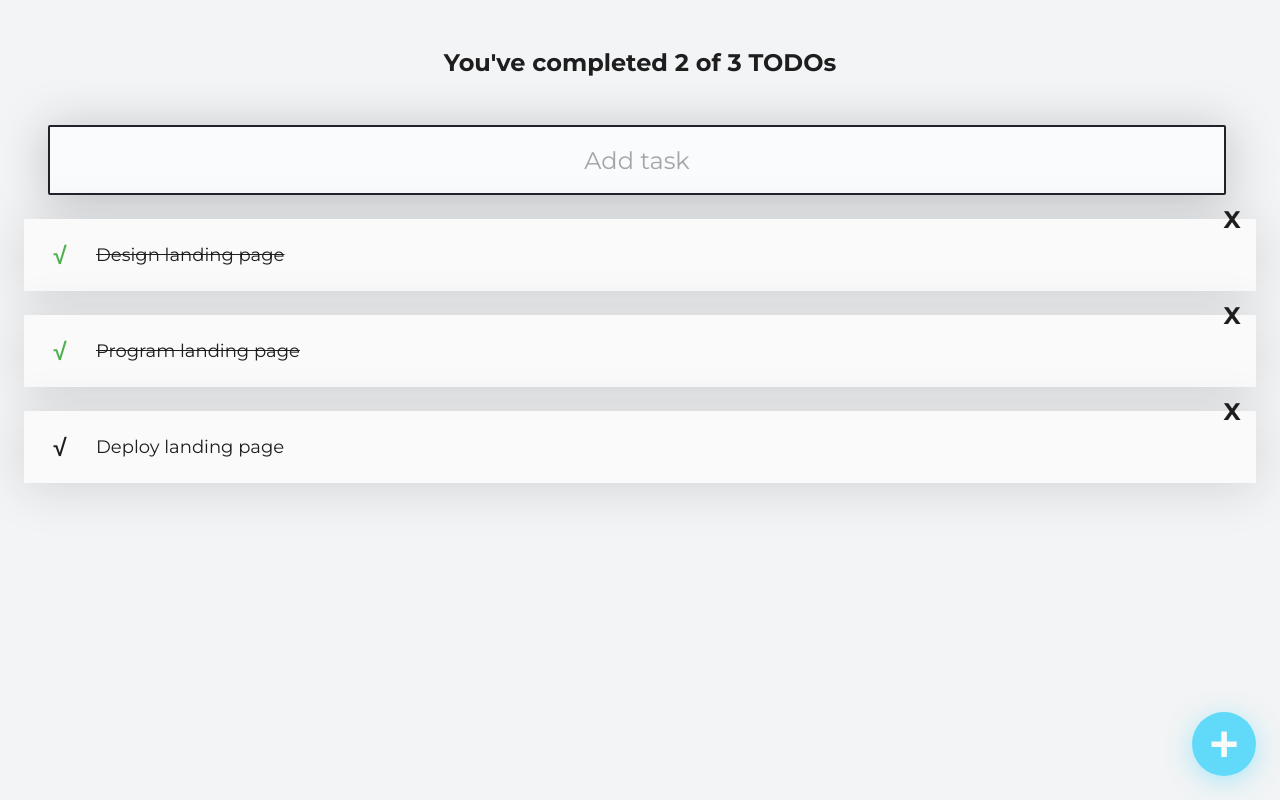
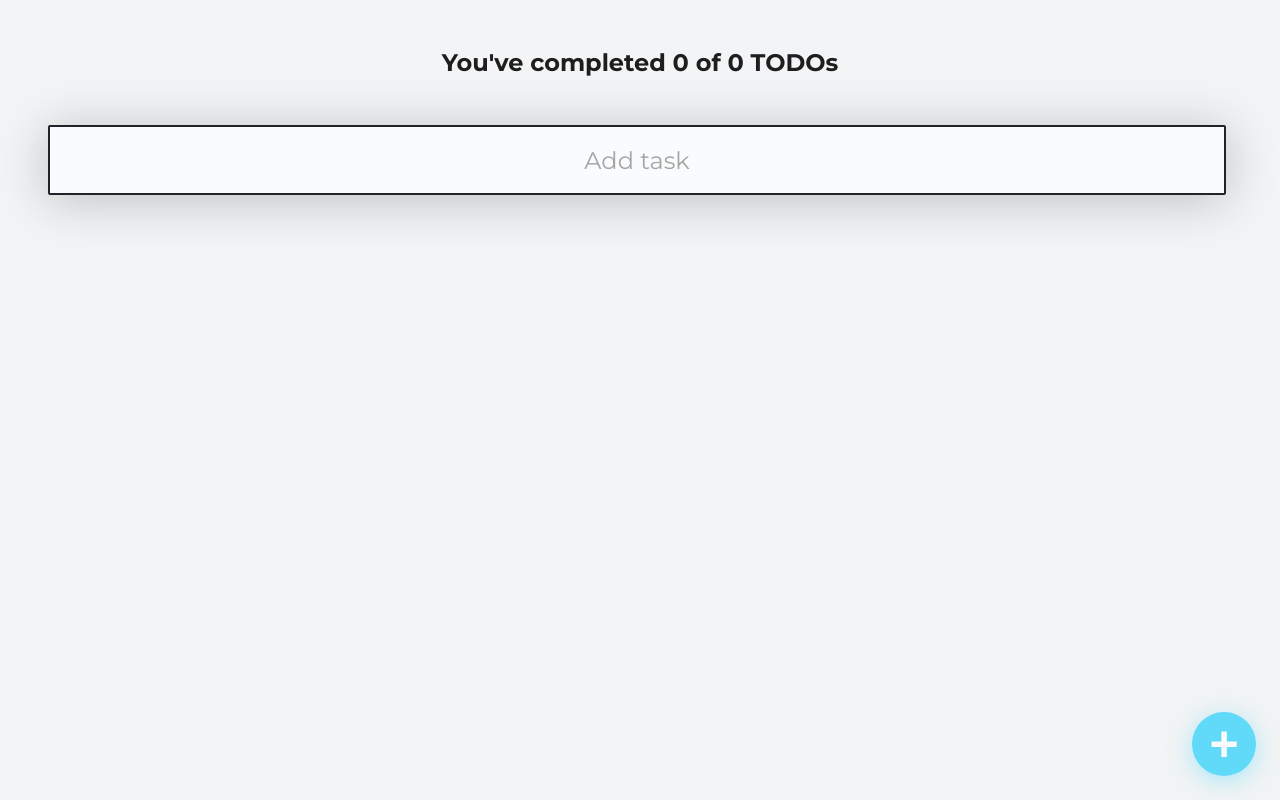
Before and after one commit to juancmandev/todo-react, a React (Create React App) app: page / in a window 1280 px wide. Built offline with nearby package versions, Linux system fonts and the light colour scheme.

Commit message:
Add Local Storage

```diff
--- a/src/App.js
+++ b/src/App.js
@@ -6,23 +6,18 @@
 import { CreateTodoButton } from './components/CreateTodoButton';
 // import './App.css';
 
-const defaultTodos = [
-  {
-    text: 'Design landing page',
-    completed: true,
-  },
-  {
-    text: 'Program landing page',
-    completed: true,
-  },
-  {
-    text: 'Deploy landing page',
-    completed: false,
-  },
-];
+function App() {
+  const localStorageTodos = localStorage.getItem('TODOS_V1');
+  let parsedTodos;
 
-function App() {
-  const [todos, setTodos] = React.useState(defaultTodos);
+  if (!localStorageTodos) {
+    localStorage.setItem('TODOS_V1', JSON.stringify([]));
+    parsedTodos = [];
+  } else {
+    parsedTodos = JSON.parse(localStorageTodos);
+  }
+
+  const [todos, setTodos] = React.useState(parsedTodos);
   const [searchValue, setSearchValue] = React.useState('');
 
   const completedTodos = todos.filter((todo) => !!todo.completed).length;
@@ -40,18 +35,24 @@
     });
   }
 
+  const saveTodos = (newTodos) => {
+    const stringifiedTodos = JSON.stringify(newTodos);
+    localStorage.setItem('TODOS_V1', stringifiedTodos);
+    setTodos(newTodos);
+  };
+
   const completeTodo = (text) => {
     const todoIndex = todos.findIndex((todo) => todo.text === text);
     const newTodos = [...todos];
     newTodos[todoIndex].completed = true;
-    setTodos(newTodos);
+    saveTodos(newTodos);
   };
 
   const deleteTodo = (text) => {
     const todoIndex = todos.findIndex((todo) => todo.text === text);
     const newTodos = [...todos];
     newTodos.splice(todoIndex, 1);
-    setTodos(newTodos);
+    saveTodos(newTodos);
   };
 
   return (
```
Also changed, not shown: 1 other file (tests, documents, lock files or other folders).
